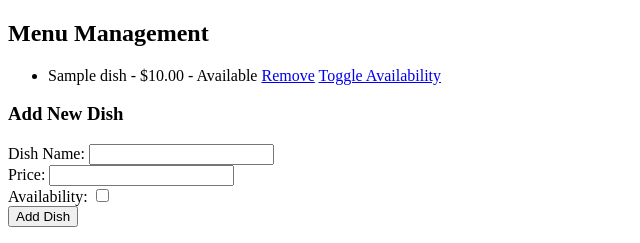
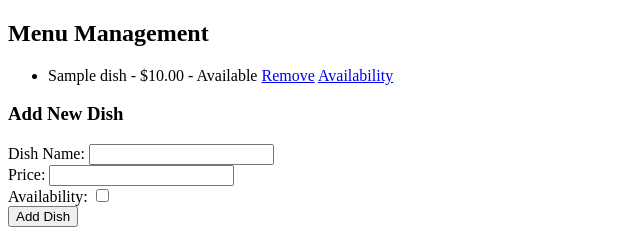
Before and after one commit to Kavitadsharma/zomato_front, a Django app: page / in a window 1280 px wide. Shown: the part 116-359 px from the top of the page, without its empty margins (0-640 px from the left). Run offline with Django 4.2, Linux system fonts and the light colour scheme; tables that the repository leaves empty hold one stand-in row (values such as "Sample post").

Commit message:
Update menu_management.html

```diff
--- a/zomato_project/zomato_app/templates/zomato_app/menu_management.html
+++ b/zomato_project/zomato_app/templates/zomato_app/menu_management.html
@@ -6,7 +6,7 @@
     {% for dish in dishes %}
         <li>{{ dish.dish_name }} - ${{ dish.price }} - {% if dish.availability %}Available{% else %}Not Available{% endif %}
             <a href="{% url 'remove_dish' dish.id %}">Remove</a>
-            <a href="{% url 'toggle_availability' dish.id %}">Toggle Availability</a></li>
+            <a href="{% url 'toggle_availability' dish.id %}"> Availability</a></li>
     {% endfor %}
 </ul>
 
```
